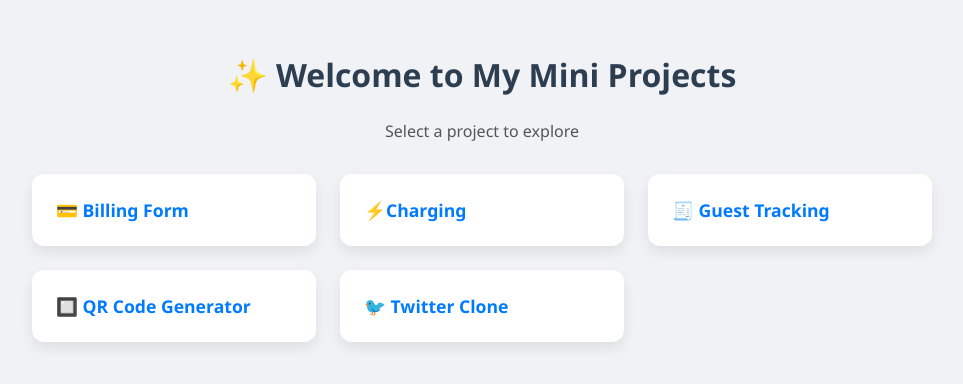
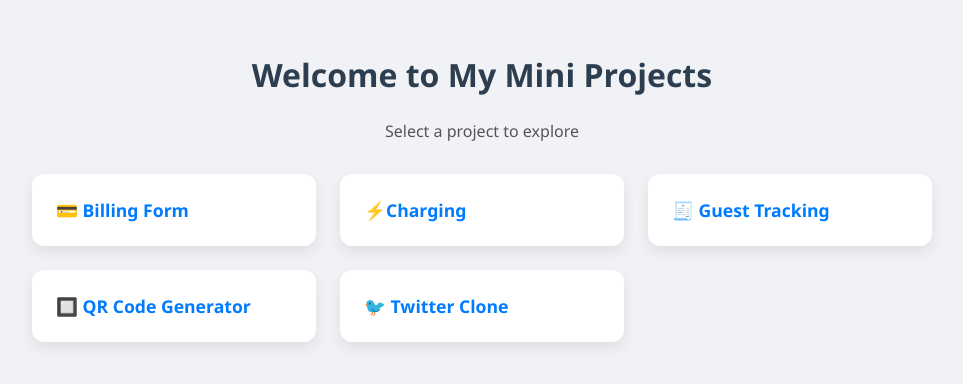
Before and after one commit to MisturaDev/Mini-Projects, a plain HTML site: page index.html in a window 1280 px wide. Shown: the whole page, without its empty margins (158-1121 px from the left). Drawn offline with Linux system fonts and the light colour scheme.

Commit message:
Update index.html

```diff
--- a/index.html
+++ b/index.html
@@ -59,7 +59,7 @@
   </style>
 </head>
 <body>
-  <h1>✨ Welcome to My Mini Projects</h1>
+  <h1> Welcome to My Mini Projects</h1>
   <p>Select a project to explore</p>
 
   <div class="projects">
```
